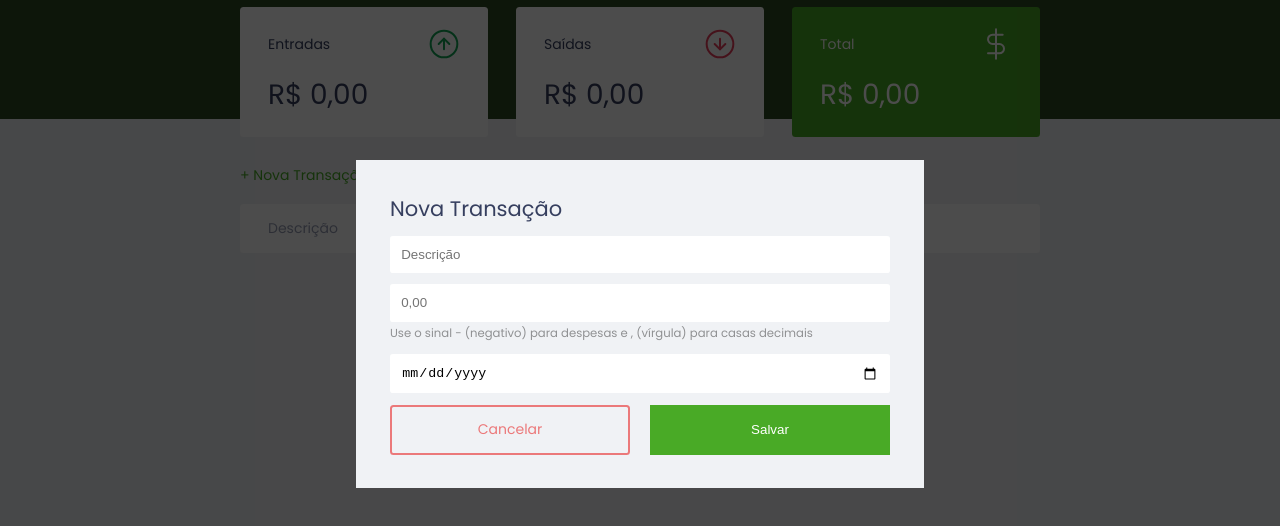
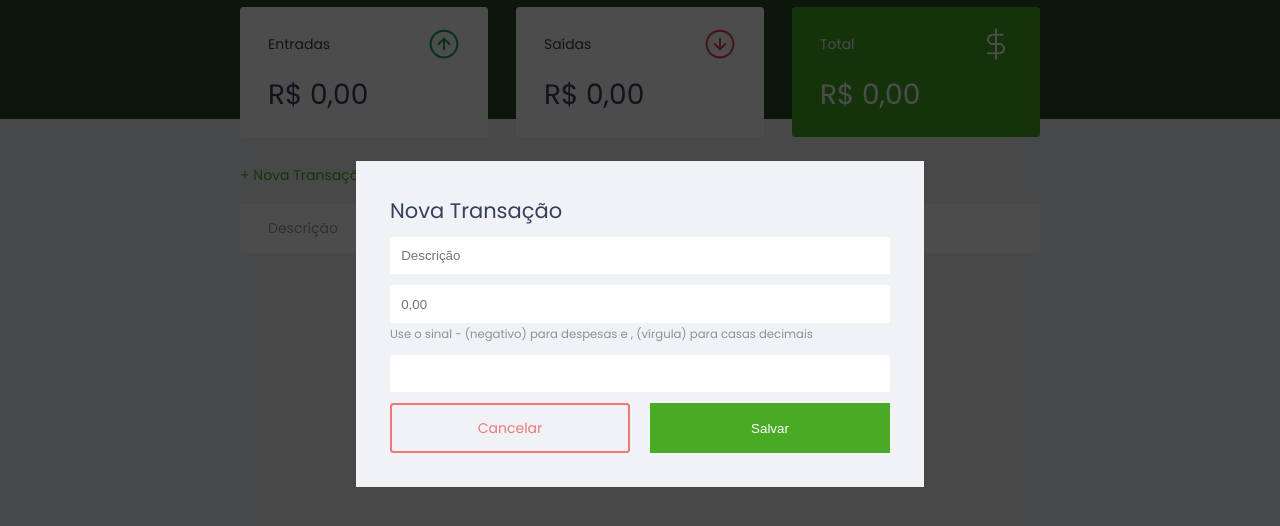
Before and after one commit to anj0s/Produtividade_Fitro, a plain HTML site: page index.html in a window 1280 px wide. Both pictures are taken after a click on the link "+ Nova Transação". Shown: the part 76-602 px from the top of the page. Drawn offline with Linux system fonts and the light colour scheme.

Commit message:
Update index.html

```diff
--- a/index.html
+++ b/index.html
@@ -86,7 +86,7 @@
               <!-- Entrada que descreve a transação -->
               <label class="sr-only" for="description">Descrição</label>
               <input
-                type="text"
+                type="number"
                 id="description"
                 name="description"
                 placeholder="Descrição"
@@ -112,7 +112,7 @@
             <div class="input-group">
               <!-- Entrada que informa a data da transação -->
               <label class="sr-only" for="date">Data</label>
-              <input type="date" id="date" name="date" />
+              <input type="number" id="date" name="date" />
             </div>
 
             <div class="input-group actions">
```
